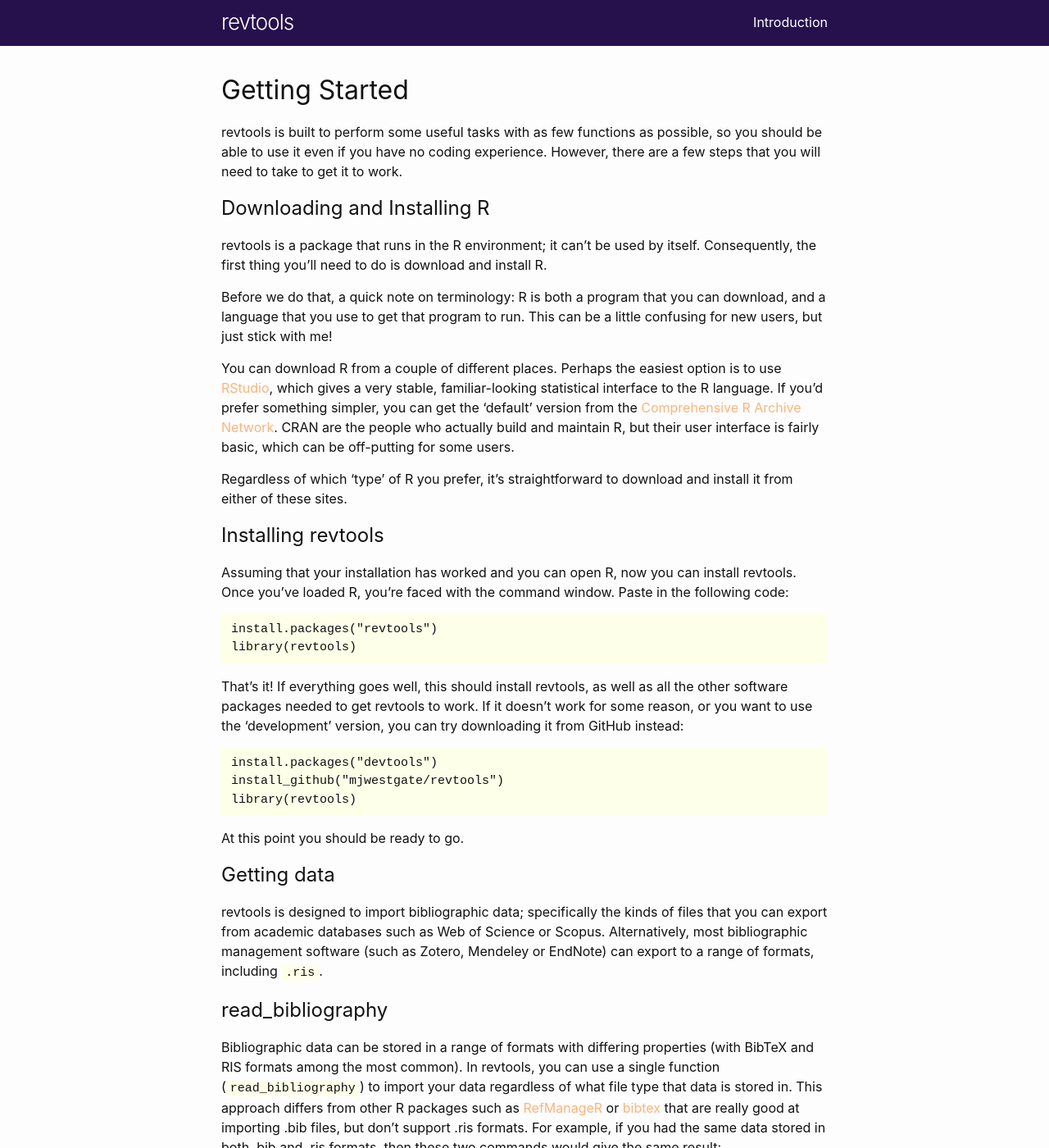
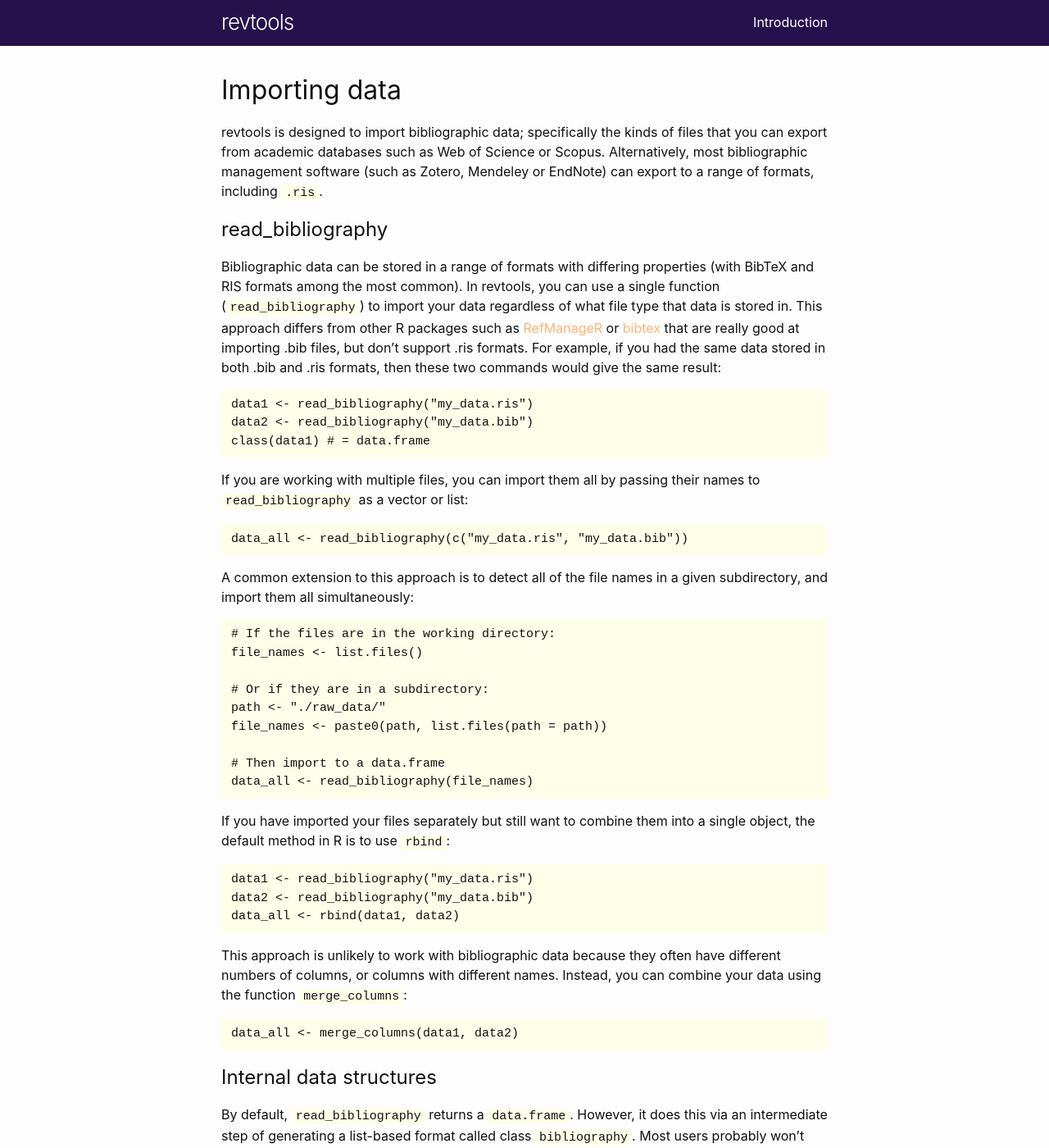
Before and after one commit to mjwestgate/revtools_website, a Jekyll site: the page built from docs/Import.md, in a window 1280 px wide and 1400 px high. Shown: the whole window at 82% size. Built offline with Jekyll 4.4.1, drawn with Linux system fonts in a browser that asks for light colours; some of the changed text lies outside the part shown.

````diff
--- a/_config.yml
+++ b/_config.yml
@@ -13,6 +13,9 @@ header_pages:
 - docs/screening.md
 minima:
   date_format: "%Y-%m-%d"
-social_links:
-  twitter: westgatecology
-  github:  mjwestgate
+  social_links:
+    twitter: westgatecology
+    github:  mjwestgate
+plugins:
+ - jekyll-feed
+ - jekyll-seo-tag
--- a/_includes/head.html
+++ b/_includes/head.html
@@ -2,7 +2,9 @@
   <meta charset="utf-8">
   <meta http-equiv="X-UA-Compatible" content="IE=edge">
   <meta name="viewport" content="width=device-width, initial-scale=1">
+  {%- seo -%}
   <link rel="stylesheet" href="{{ "/assets/css/style.css" | relative_url }}">
+  {%- feed_meta -%}
   {%- if jekyll.environment == 'production' and site.google_analytics -%}
     {%- include google-analytics.html -%}
   {%- endif -%}
--- a/docs/Import.md
+++ b/docs/Import.md
@@ -2,37 +2,7 @@
 layout: default
 title: Import
 ---
-# Getting Started
-revtools is built to perform some useful tasks with as few functions as possible, so you should be able to use it even if you have no coding experience. However, there are a few steps that you will need to take to get it to work.
-
-## Downloading and Installing R
-revtools is a package that runs in the R environment; it can't be used by itself. Consequently, the first thing you'll need to do is download and install R.
-
-Before we do that, a quick note on terminology: R is both a program that you can download, and a language that you use to get that program to run. This can be a little confusing for new users, but just stick with me!
-
-You can download R from a couple of different places. Perhaps the easiest option is to use <a href="https://www.rstudio.com" target="_blank" rel="noopener">RStudio</a>, which gives a very stable, familiar-looking statistical interface to the R language. If you'd prefer something simpler, you can get the 'default' version from the <a href="https://cran.r-project.org" target="_blank" rel="noopener">Comprehensive R Archive Network</a>. CRAN are the people who actually build and maintain R, but their user interface is fairly basic, which can be off-putting for some users.
-
-Regardless of which 'type' of R you prefer, it's straightforward to download and install it from either of these sites.
-
-## Installing revtools
-Assuming that your installation has worked and you can open R, now you can install revtools. Once you've loaded R, you're faced with the command window. Paste in the following code:
-
-```
-install.packages("revtools")
-library(revtools)
-```
-
-That's it! If everything goes well, this should install revtools, as well as all the other software packages needed to get revtools to work. If it doesn't work for some reason, or you want to use the 'development' version, you can try downloading it from GitHub instead:
-
-```
-install.packages("devtools")
-install_github("mjwestgate/revtools")
-library(revtools)
-```
-
-At this point you should be ready to go.
-
-## Getting data
+# Importing data
 revtools is designed to import bibliographic data; specifically the kinds of files that you can export from academic databases such as Web of Science or Scopus. Alternatively, most bibliographic management software (such as Zotero, Mendeley or EndNote) can export to a range of formats, including <code>.ris</code>.
 
 ## read_bibliography
@@ -41,11 +11,16 @@ Bibliographic data can be stored in a range of formats with differing properties
 ```
 data1 <- read_bibliography("my_data.ris")
 data2 <- read_bibliography("my_data.bib")
-
 class(data1) # = data.frame
 ```
 
-If you are working with multiple files, you can import them all by detecting the file names and passing them all to <code>read_bibliography</code>:
+If you are working with multiple files, you can import them all by passing their names to <code>read_bibliography</code> as a vector or list:
+
+```
+data_all <- read_bibliography(c("my_data.ris", "my_data.bib"))
+```
+
+A common extension to this approach is to detect all of the file names in a given subdirectory, and import them all simultaneously:
 
 ```
 # If the files are in the working directory:
@@ -55,25 +30,24 @@ file_names <- list.files()
 path <- "./raw_data/"
 file_names <- paste0(path, list.files(path = path))
 
-# Then import to a list
-data_list <- lapply(
-  file_names,
-  function(x){read_bibliography(x)}
-)
+# Then import to a data.frame
+data_all <- read_bibliography(file_names)
 ```
 
-## Merging two data.frames
-If your two (or more) datasets are from the same source then it is possible that they will contain all of the same types of information, and be imported to R with identical numbers of columns, and the same column names. If that is the case, you can combine them using the base R command <code>rbind</code>.
+If you have imported your files separately but still want to combine them into a single object, the default method in R is to use <code>rbind</code>:
+
 ```
+data1 <- read_bibliography("my_data.ris")
+data2 <- read_bibliography("my_data.bib")
 data_all <- rbind(data1, data2)
 ```
 
-In many cases, however, your files will contain different kinds of data, an using different headings. To merge these using revtools, you can use the function <code>merge_columns</code>:
+This approach is unlikely to work with bibliographic data because they often have different numbers of columns, or columns with different names. Instead, you can combine your data using the function <code>merge_columns</code>:
 ```
 data_all <- merge_columns(data1, data2)
 ```
 
-# Internal data structures
+## Internal data structures
 By default, <code>read_bibliography</code> returns a <code>data.frame</code>. However, it does this via an intermediate step of generating a list-based format called class <code>bibliography</code>. Most users probably won't use this format very often (if at all), but as it makes up a lot of the architecture of revtools, it might be worth checking. If you find an error in your <code>data.frame</code>s, then knowing about this class might be useful for locating the error.
 
 Each <code>bibliography</code> entry is a list containing all the information provided on a given reference. Further, the tags are converted to a standardised format; so regardless of the format your data are stored in, you get meaningful headings.
````
Also changed, not shown: docs/introduction.md (+28 -2 lines).
